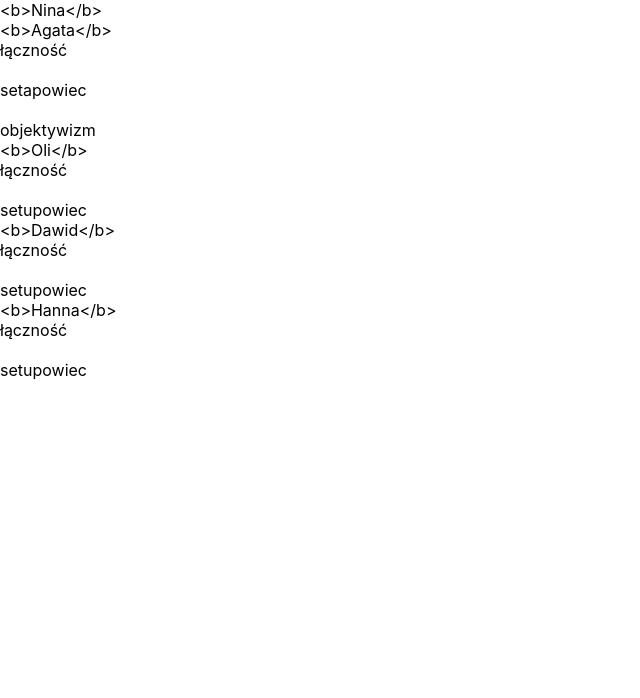
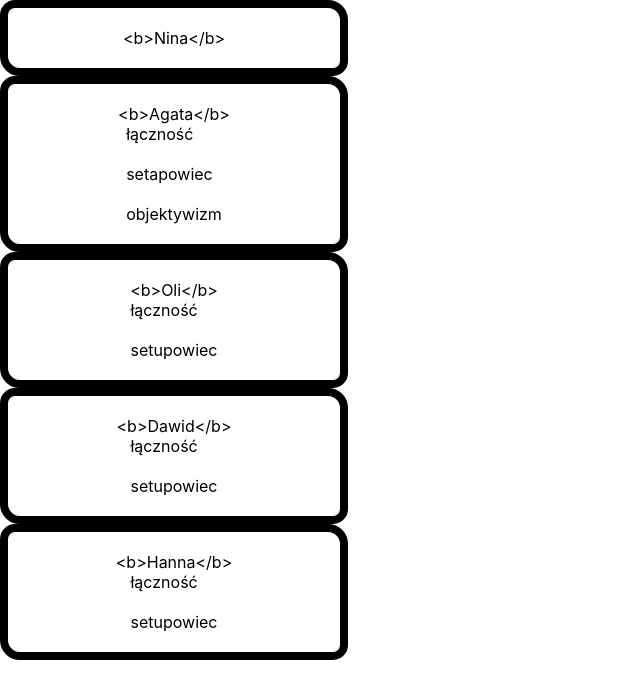
Before and after one commit to rvai00/monocykl_projekt, a React (Create React App) app: page / in a window 1280 px wide. Shown: the top 698 px of the page, without its empty margins (0-640 px from the left). Built offline with nearby package versions, Linux system fonts and the light colour scheme.

Commit message:
Wyglad profilu

```diff
--- a/src/components/molecules/Profile.jsx
+++ b/src/components/molecules/Profile.jsx
@@ -1,8 +1,24 @@
+import styled from "styled-components";
 import {Name} from  "../atoms/Name"
 import { Badges} from "../atoms/Badges"
 
 export const Profile = (props) => {
-    return <div>
+    return <StyledWrapper>
       <Name name={props.user.name}/>
-    <Badges badges={props.user.badges}/></div>
+    <Badges badges={props.user.badges}/></StyledWrapper>
   }
+
+const StyledWrapper = styled("div")(
+()=>({
+    display: "flex",
+    flexDirection: "column",
+    justifyContent: "center",
+    alignItems: "center",
+    border: "1ex solid black",
+    paddingInline: "16px",
+    paddingBlock: "20px",
+    width: "300px", //;_;
+    margin: "16x",
+    borderRadius: "15px 20px"
+})
+);
```
